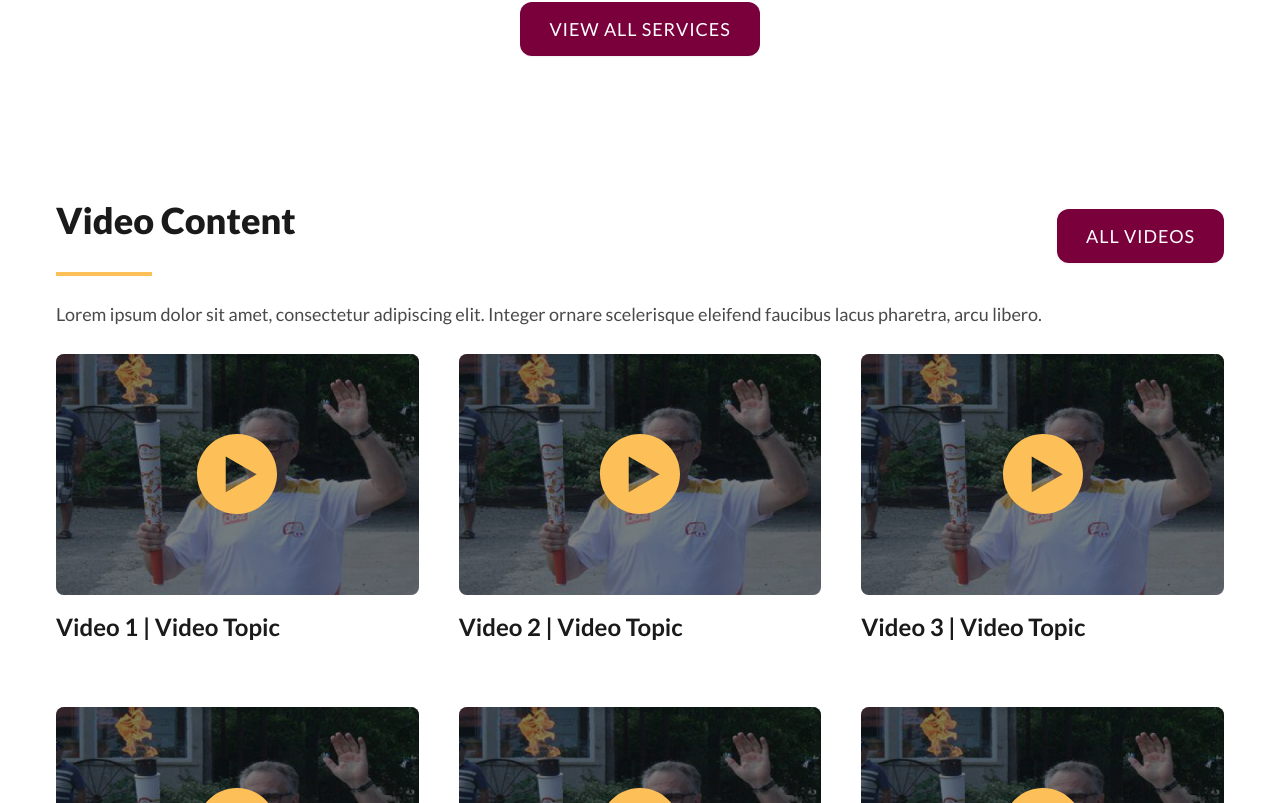
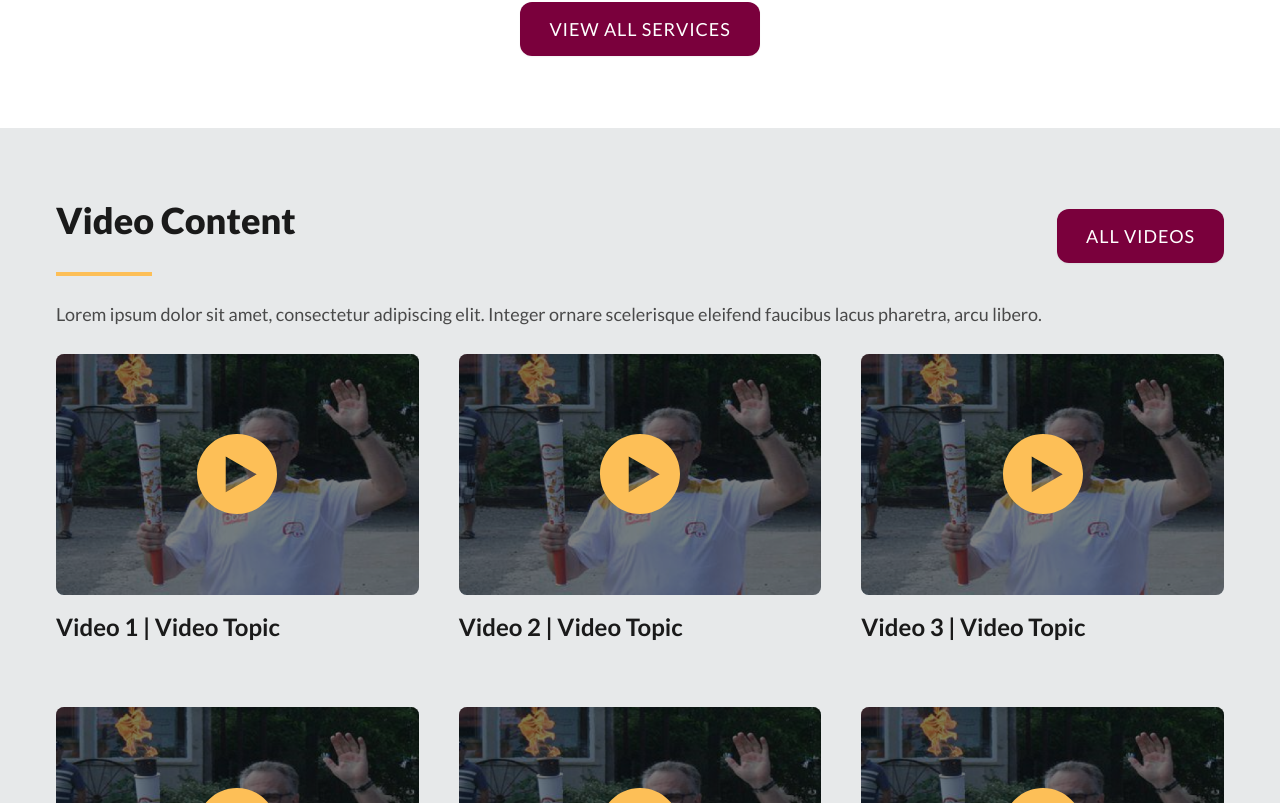
Before and after one commit to parssak/ted-michaels-website, a Vue app: page / in a window 1280 px wide. Shown: the part 2657-3460 px from the top of the page. Built offline with nearby package versions, Linux system fonts and the light colour scheme; what @tailwindcss/typography would draw is missing.

Commit message:
adjusted bg color

```diff
--- a/src/views/home/index.vue
+++ b/src/views/home/index.vue
@@ -26,19 +26,6 @@
       class="w-full h-full object-cover"
     />
   </Split>
-
-  <!-- In The Community -->
-  <!-- <Container >
-    <div class="text-center flex flex-col items-center">
-      <h2 class="mb-0"></h2>
-      <div class="w-20 h-1 my-5 bg-accent-light"></div>
-      <p class="max-w-2xl">
-        Lorem ipsum dolor sit amet, consectetur adipiscing elit. Integer ornare scelerisque eleifend
-        faucibus lacus pharetra, arcu libero.
-      </p>
-    </div>
-    <div class="todo">Images</div>
-  </Container> -->
 
   <Carousel title="In The Community" class="bg-accent-lightest" />
 
@@ -92,7 +79,7 @@
   </Container>
 
   <!-- Container -->
-  <Container>
+  <Container class="bg-accent-lightest">
     <div class="flex justify-between items-center">
       <h2>Video Content</h2>
       <div class="hidden md:block">
```
